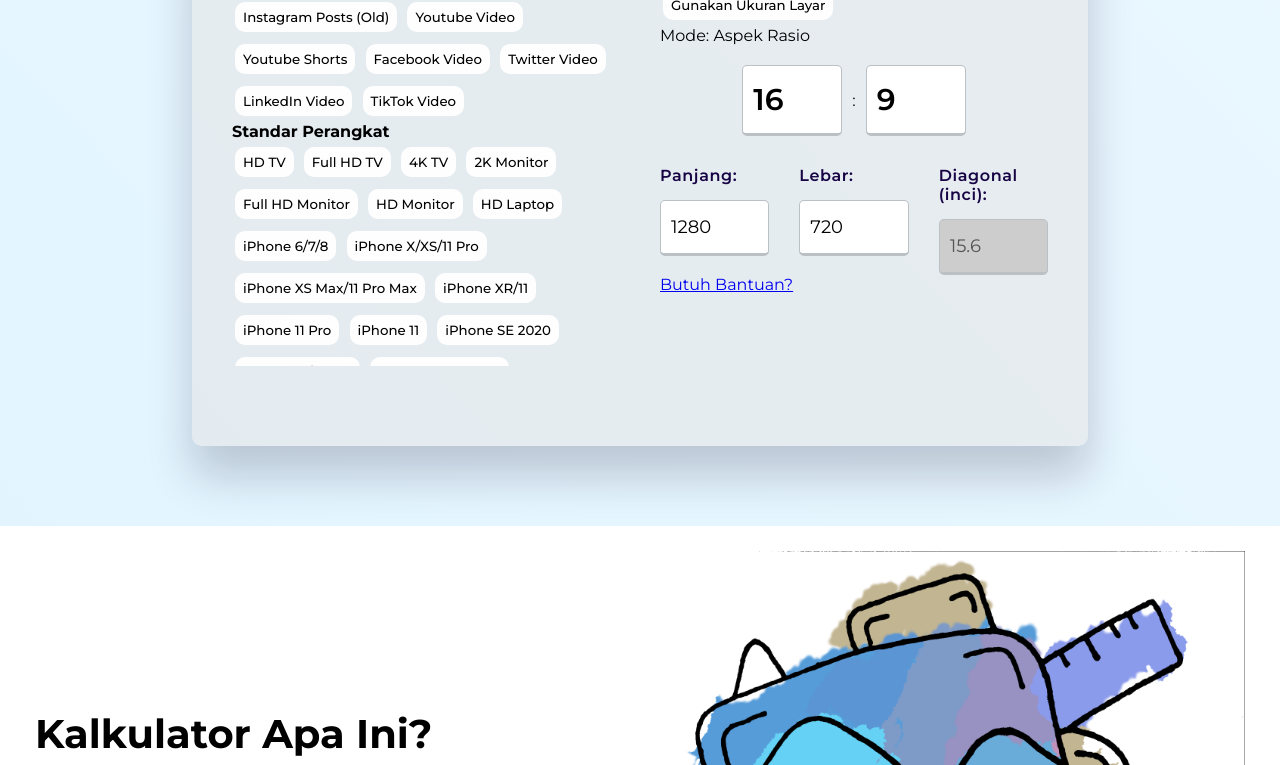
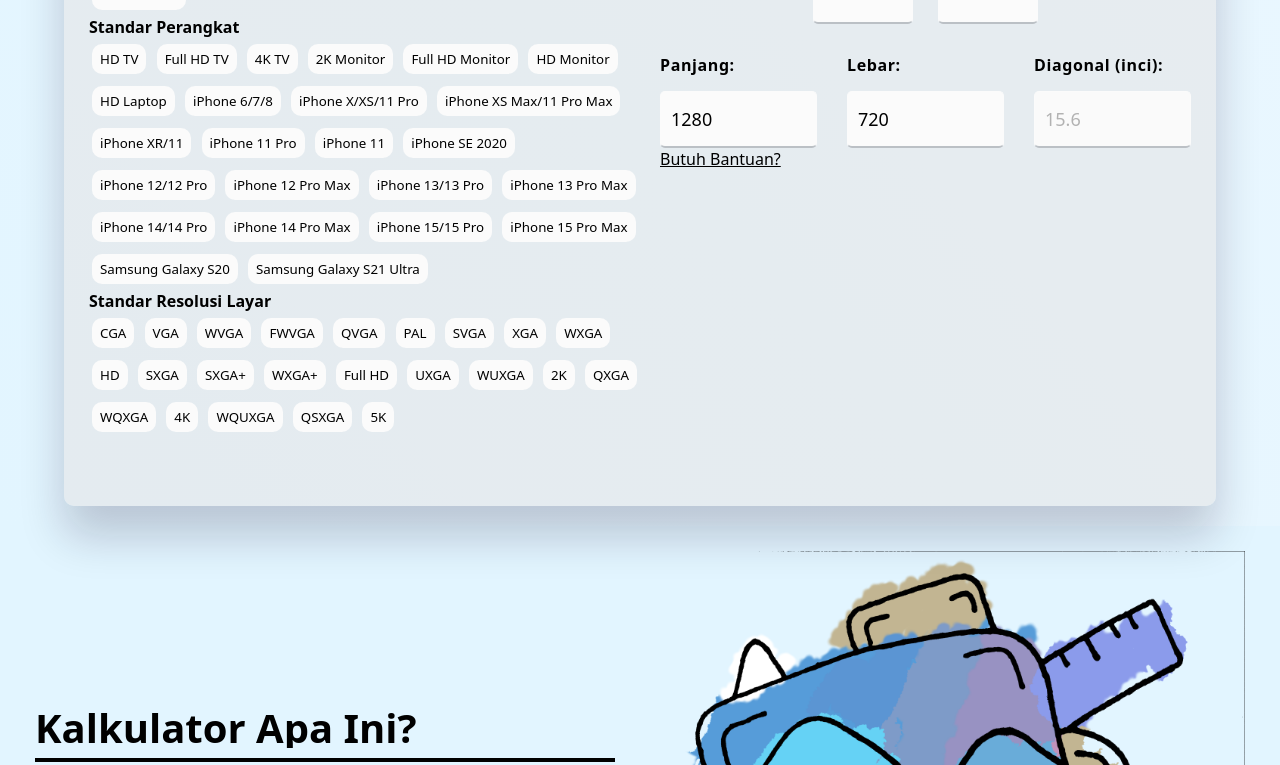
Before and after one commit to sean372id/archive-tik, a plain HTML site: page ratio-calc/index.html in a window 1280 px wide. Shown: the part 274-1039 px from the top of the page. Drawn offline with Linux system fonts and the light colour scheme.

Commit message:
v1 Update
- Rasio aspek untuk Instagram berubah, jadi harus nambahin lagi
- Responsif tertambah (ukuran layar yang bervariasi + mode gelap)

```diff
--- a/ratio-calc/index.html
+++ b/ratio-calc/index.html
@@ -6,11 +6,13 @@
         <meta property="og:description" content="Halo! Kalkulator ini membantu Anda menghitung tinggi dan lebar dari elemen HTML yang memiliki aspek rasio tertentu. Misalnya, Anda memiliki elemen dengan aspek rasio 16:9 dan lebar 1280px, maka tinggi elemen tersebut adalah 720px." />
         <meta property="og:url" content="https://sean372id.github.io/archive-tik/ratio-calc/" />
         <meta property="og:type" content="website" />
+        <meta property="og:image" content="https://sean372id.github.io/archive-tik/ratio-calc/assets/ratio-tool.png" />
 
         <!-- Meta Tag Twitter Card -->
         <meta name="twitter:card" content="summary_large_image" />
         <meta name="twitter:title" content="Kalkulator Aspek Rasio" />
         <meta name="twitter:description" content="Halo! Kalkulator ini membantu Anda menghitung tinggi dan lebar dari elemen HTML yang memiliki aspek rasio tertentu. Misalnya, Anda memiliki elemen dengan aspek rasio 16:9 dan lebar 1280px, maka tinggi elemen tersebut adalah 720px." />
+        <meta name="twitter:image" content="https://sean372id.github.io/archive-tik/ratio-calc/assets/ratio-tool.png" />
 
         <link rel="preconnect" href="https://fonts.googleapis.com">
         <link rel="preconnect" href="https://fonts.gstatic.com" crossorigin>
@@ -27,8 +29,9 @@
                     <h2>Preset</h2>
                     <h4>Standar Media Sosial</h4>
                     <button onclick="setInputValue(9, 16, 1080, 1920)">Instagram Stories & Reels</button>
-                    <button onclick="setInputValue(4, 5, 1080, 1350)">Instagram Posts (New)</button>
-                    <button onclick="setInputValue(1, 1, 1080, 1080)">Instagram Posts (Old)</button>
+                    <button onclick="setInputValue(4, 5, 1013, 1350)">Instagram Posts (New 3:4)</button>
+                    <button onclick="setInputValue(4, 5, 1080, 1350)">Instagram Posts (Legacy 4:5)</button>
+                    <button onclick="setInputValue(1, 1, 1080, 1080)">Instagram Posts (Legacy Square)</button>
                     <button onclick="setInputValue(16, 9, 1920, 1080)">Youtube Video</button>
                     <button onclick="setInputValue(9, 16, 1080, 1920)">Youtube Shorts</button>
                     <button onclick="setInputValue(16, 9, 1080, 608)">Facebook Video</button>
@@ -44,14 +47,22 @@
                     <button onclick="setInputValue(16, 9, 1366, 768)">HD Monitor</button>
                     <button onclick="setInputValue(16, 9, 1080, 608)">HD Laptop</button>
                     <button onclick="setInputValue(16, 9, 750, 1334)">iPhone 6/7/8</button>
-                    <button onclick="setInputValue(19.5, 9, 1080, 2340)">iPhone X/XS/11 Pro</button>
-                    <button onclick="setInputValue(19.5, 9, 1242, 2688)">iPhone XS Max/11 Pro Max</button>
-                    <button onclick="setInputValue(19.5, 9, 828, 1792)">iPhone XR/11</button>
-                    <button onclick="setInputValue(19.5, 9, 1125, 2436)">iPhone 11 Pro</button>
-                    <button onclick="setInputValue(19.5, 9, 828, 1792)">iPhone 11</button>
-                    <button onclick="setInputValue(19.5, 9, 828, 1792)">iPhone SE 2020</button>
-                    <button onclick="setInputValue(19.5, 9, 1170, 2532)">iPhone 12/12 Pro</button>
-                    <button onclick="setInputValue(19.5, 9, 1284, 2778)">iPhone 12 Pro Max</button>
+                    <button onclick="setInputValue(19.5, 9, 2340, 1080)">iPhone X/XS/11 Pro</button>
+                    <button onclick="setInputValue(19.5, 9, 2688, 1242)">iPhone XS Max/11 Pro Max</button>
+                    <button onclick="setInputValue(19.5, 9, 1792, 828)">iPhone XR/11</button>
+                    <button onclick="setInputValue(19.5, 9, 2436, 1125)">iPhone 11 Pro</button>
+                    <button onclick="setInputValue(19.5, 9, 1792, 828)">iPhone 11</button>
+                    <button onclick="setInputValue(19.5, 9, 1792, 828)">iPhone SE 2020</button>
+                    <button onclick="setInputValue(19.5, 9, 2532, 1170)">iPhone 12/12 Pro</button>
+                    <button onclick="setInputValue(19.5, 9, 2778, 1284)">iPhone 12 Pro Max</button>
+                    <button onclick="setInputValue(19.5, 9, 2532, 1170)">iPhone 13/13 Pro</button>
+                    <button onclick="setInputValue(19.5, 9, 2778, 1284)">iPhone 13 Pro Max</button>
+                    <button onclick="setInputValue(19.5, 9, 2532, 1170)">iPhone 14/14 Pro</button>
+                    <button onclick="setInputValue(19.5, 9, 2796, 1290)">iPhone 14 Pro Max</button>
+                    <button onclick="setInputValue(19.5, 9, 2556, 1179)">iPhone 15/15 Pro</button>
+                    <button onclick="setInputValue(19.5, 9, 3100, 1440)">iPhone 15 Pro Max</button>
+                    <button onclick="setInputValue(16, 9, 1080, 2400)">Samsung Galaxy S20</button>
+                    <button onclick="setInputValue(20, 9, 1440, 3200)">Samsung Galaxy S21 Ultra</button>
                     <h4>Standar Resolusi Layar</h4>
                     <button onclick="setInputValue(8, 5, 320, 200)">CGA</button>
                     <button onclick="setInputValue(4, 3, 320, 240)">VGA</button>
@@ -75,6 +86,7 @@
                     <button onclick="setInputValue(16, 9, 3840, 2160)">4K</button>
                     <button onclick="setInputValue(16, 10, 3840, 2400)">WQUXGA</button>
                     <button onclick="setInputValue(5, 4, 2560, 2048)">QSXGA</button>
+                    <button onclick="setInputValue(16, 9, 5120, 2880)">5K</button>
                 </div>
                 <div class="maincalc">
                     <h2>
--- a/ratio-calc/style.css
+++ b/ratio-calc/style.css
@@ -1,10 +1,45 @@
+:root {
+    --static-background: rgb(226,245,255);
+    --background: linear-gradient(47deg, rgba(226,245,255,1) 0%, rgba(234,247,255,1) 100%);
+    --calc-container-bg: #e6e6e696;
+    --btn-background: #FBFBFB;
+    --btn-background-hover: #f0f0f0;
+    --inverted-color: #ffffff;
+    --accent-color: #0067C0;
+    --text-color: #000000;
+    --input-active-color: #f0f0f0;
+    --input-disabled-color: #fafafa;
+    --input-disabled-text-color: #b2b2b2;
+}
+
+@media (prefers-color-scheme: dark) {
+    :root {
+        --static-background: #050f1b;
+        --background: linear-gradient(47deg, #050f1b 0%, #0B1B3D 100%);
+        --calc-container-bg: #20202096;
+        --btn-background: #2B2B2B;
+        --btn-background-hover: #3A3A3A;
+        --inverted-color: #000000;
+        --accent-color: #4CC2FF;
+        --text-color: #ffffff;
+        --input-active-color: #1D1D1D;
+        --input-disabled-color: #343434;
+        --input-disabled-text-color: #767676;
+    }
+}
+
 * {
+    color: var(--text-color);
     padding: 0;
     margin: 0;
     box-sizing: border-box;
-    font-family: "Montserrat", sans-serif;
+    font-family: system-ui, -apple-system, BlinkMacSystemFont, 'Segoe UI', Roboto, Oxygen, Ubuntu, Cantarell, 'Open Sans', 'Helvetica Neue', sans-serif;
     overflow-x: hidden;
     scroll-behavior: smooth;
+}
+
+body {
+    background-color: var(--static-background);
 }
 
 hr {
@@ -13,8 +48,8 @@
     }
 
 section.aspect-ratio-calculator {
-    background: rgb(226,245,255);
-    background: linear-gradient(47deg, rgba(226,245,255,1) 0%, rgba(234,247,255,1) 100%);
+    background: var(--static-background);
+    background: var(--background);
     width: 100%;
     height: 100vh;
     display: block;
@@ -36,7 +71,7 @@
     gap: 20px;
     width: 70%;
     height: 80%;
-    background-color: #e6e6e696;
+    background-color: var(--calc-container-bg);
     padding: 80px 40px;
     position: absolute;
     transform: translate(-50%, -50%);
@@ -48,7 +83,7 @@
 .presets {
     max-width: 50%;
     height: auto;
-    overflow-y: scroll;
+    overflow-y: auto;
 }
 
 button {
@@ -60,27 +95,29 @@
     outline: none;
     margin: 6px 3px;
     border-radius: 10px;
-    background-color: #fefefe;
+    background-color: var(--btn-background);
     transition: 200ms;
 }
 
-.presets button:focus {
-    color: #ffffff;
-    background-color: #0067C0;
+button:hover {
+    background-color: var(--btn-background-hover);
 }
 
-button:hover {
-    background-color: #ffffff;
+.presets button:focus {
+    background-color: var(--accent-color);
+    color: var(--inverted-color);
 }
+
 
 h2 {
     text-align: left;
     font-size: 40px;
     font-weight: bold;
-    letter-spacing: auto;
+    line-height: 40px;
+    overflow: hidden;
 }
 h2 span {
-    color: #0067C0;
+    color: var(--accent-color);
 }
 .wrapper-1 {
     display: flex;
@@ -96,22 +133,25 @@
 }
 input {
     padding: 15px 10px;
-    border: 0.5px solid #bbc0c5;
-    border-bottom: 3px solid #bbc0c5;
+    border: 0.5px solid var(--btn-background);
+    border-bottom: 2px solid #bbc0c5;
     border-radius: 5px;
     outline: none;
     transition: 200ms;
+    background-color: var(--btn-background);
 }
 input:focus {
-    border-bottom: 3px solid #0067C0;
+    background-color: var(--input-active-color);
+    border-bottom: 2px solid var(--accent-color);
 }
 
 input:disabled {
-    background-color: #cdcdcd;
+    color: var(--input-disabled-text-color);
+    background-color: var(--input-disabled-color);
 }
 
 label {
-    color: #170444;
+    color: var(--text-color);
     font-weight: 600;
     letter-spacing: 0.6px;
 }
@@ -138,13 +178,6 @@
     width: 100%;
     font-size: 18px;
 }
-
-/* section.info {
-    /* margin: 50px; */
-    /* width: 100vw;
-    display: flex;
-    justify-content: center;
-} */
 
 .info-container {
     max-width: 1300px;
@@ -205,6 +238,22 @@
     border-radius: 50%;
 }
 
+@media (max-height: 700px) {
+    .calc-container {
+        width: 80%;
+        padding: 40px 40px;
+    }
+}
+
+@media (max-width: 1400px) {
+    .calc-container {
+        width: 90%;
+        height: 95%;
+        flex-direction: row;
+        padding: 40px 25px;
+    }
+}
+
 @media (max-width: 768px) {
 
     .calc-container {
```
Also changed, not shown: 1 other file.
